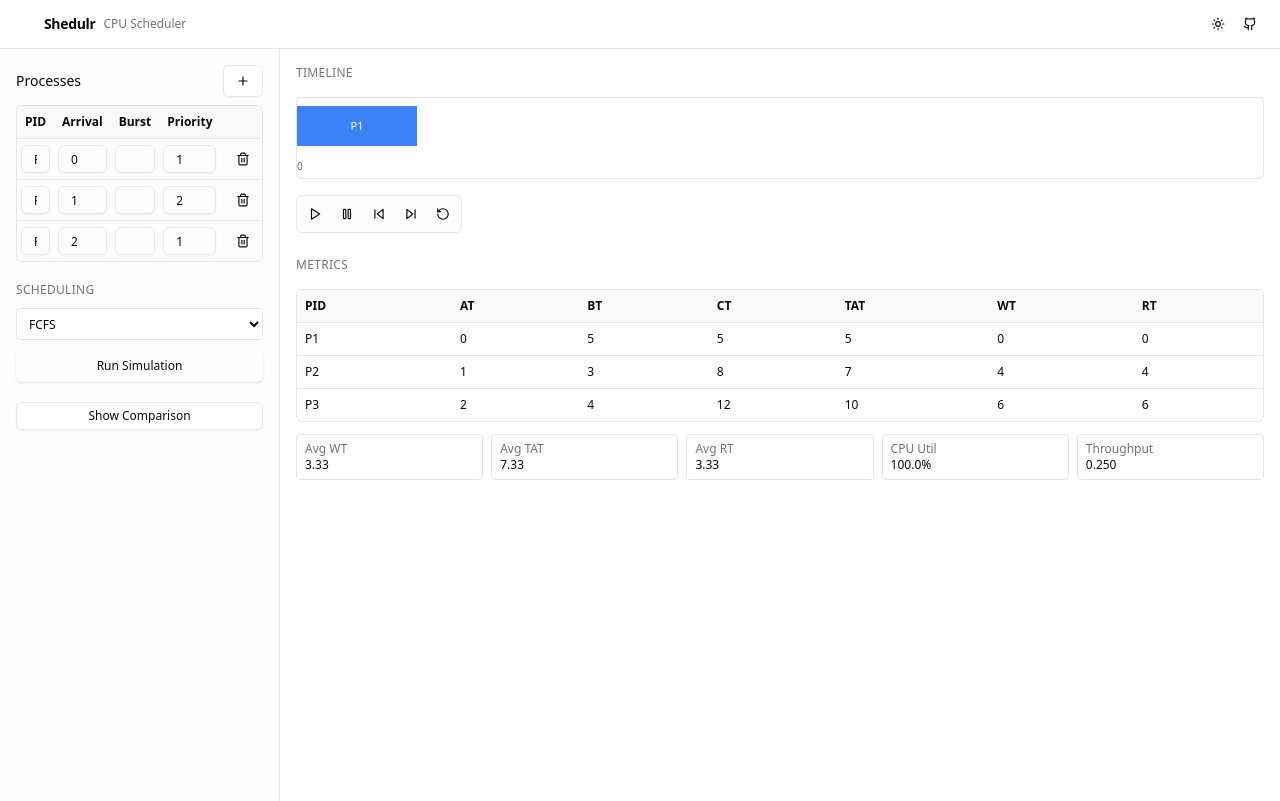
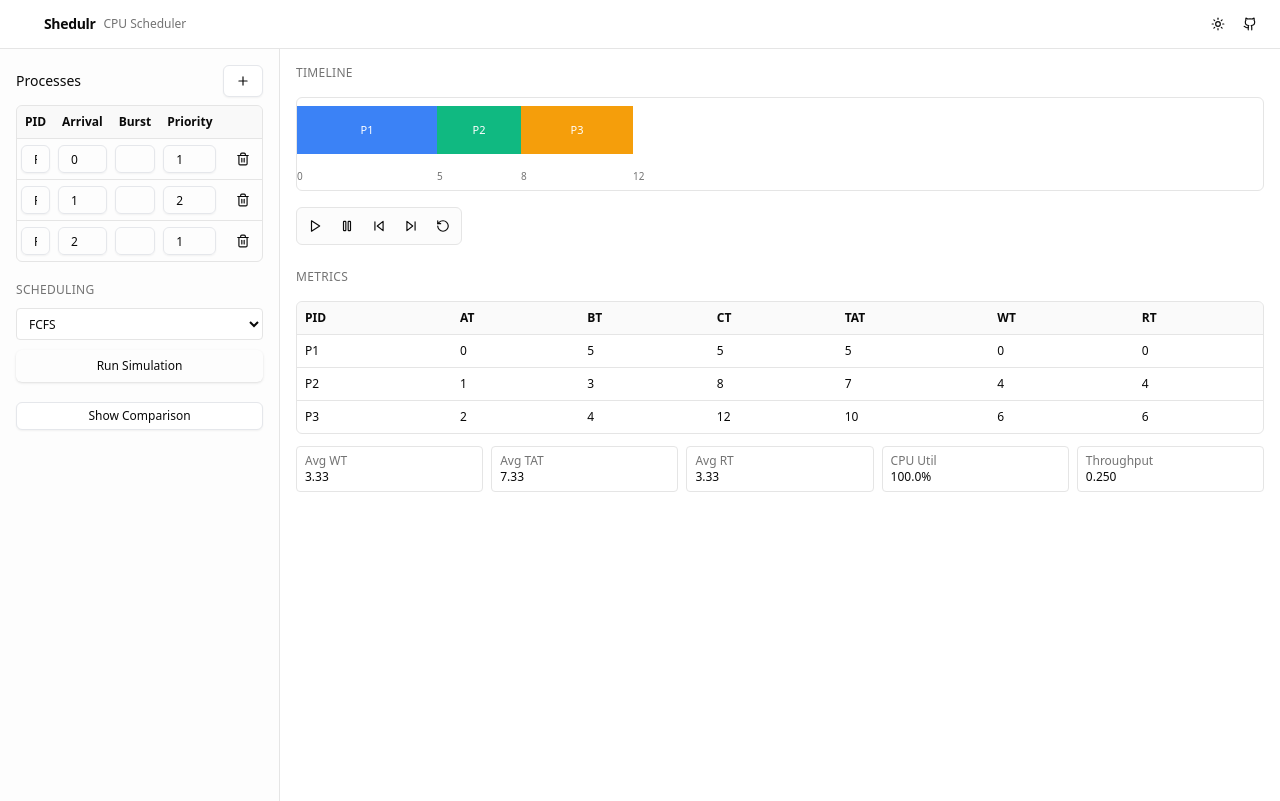
Before and after one commit to Siddhantdotdev/shedulr, a Next.js app: page / in a window 1280 px wide. Both pictures are taken after a click on the button "Run Simulation". Built offline with nearby package versions, Linux system fonts and the light colour scheme.

Commit message:
Fix Gantt chart: show full timeline by default, progressive highlight on playback

```diff
--- a/src/components/gantt-chart/GanttChart.tsx
+++ b/src/components/gantt-chart/GanttChart.tsx
@@ -4,25 +4,70 @@ import { useMemo } from "react";
 
 export function GanttChart() {
   const { result, playbackIndex } = useSimulationStore();
-  const visible = useMemo(() => result?.segments.slice(0, playbackIndex + 1) ?? [], [result, playbackIndex]);
 
-  if (!result) return <div className="h-32 flex items-center justify-center border border-border text-xs text-muted-foreground">Run simulation</div>;
+  if (!result) {
+    return (
+      <div className="h-32 flex items-center justify-center border border-border text-xs text-muted-foreground rounded-md">
+        Run simulation
+      </div>
+    );
+  }
 
-  const scale = 24;
-  const height = 56;
-  const width = Math.max(result.totalTime * scale, 640);
+  const scale = 28;
+  const height = 64;
+  const width = Math.max(result.totalTime * scale + 40, 640);
 
   return (
     <div className="overflow-x-auto border border-border rounded-md bg-background">
-      <svg width={width} height={height + 24} className="block">
-        {visible.map((seg, i) => {
+      <svg width={width} height={height + 28} className="block">
+        {/* Time axis background */}
+        <rect x={0} y={height} width={width} height={28} fill="transparent" />
+
+        {result.segments.map((seg, i) => {
           const x = seg.start * scale;
-          const w = Math.max((seg.end - seg.start) * scale, 1);
+          const w = Math.max((seg.end - seg.start) * scale, 2);
+          const isActive = i <= playbackIndex;
+          const isCurrent = i === playbackIndex;
+
           return (
             <g key={i}>
-              <rect x={x} y={8} width={w} height={height - 16} fill={seg.color} />
-              {w > 20 && <text x={x + w / 2} y={height / 2 + 4} textAnchor="middle" className="fill-white text-[11px] font-medium">{seg.pid}</text>}
-              <text x={x} y={height + 16} className="fill-muted-foreground text-[10px]">{seg.start}</text>
+              <rect
+                x={x}
+                y={8}
+                width={w}
+                height={height - 16}
+                fill={seg.color}
+                opacity={playbackIndex < 0 || isActive ? 1 : 0.35}
+                stroke={isCurrent ? "#fff" : "transparent"}
+                strokeWidth={isCurrent ? 1.5 : 0}
+              />
+              {w > 18 && (
+                <text
+                  x={x + w / 2}
+                  y={height / 2 + 4}
+                  textAnchor="middle"
+                  className="fill-white text-[11px] font-medium pointer-events-none"
+                  opacity={playbackIndex < 0 || isActive ? 1 : 0.5}
+                >
+                  {seg.pid}
+                </text>
+              )}
+              <text
+                x={x}
+                y={height + 18}
+                className="fill-muted-foreground text-[10px]"
+              >
+                {seg.start}
+              </text>
+              {i === result.segments.length - 1 && (
+                <text
+                  x={seg.end * scale}
+                  y={height + 18}
+                  className="fill-muted-foreground text-[10px]"
+                >
+                  {seg.end}
+                </text>
+              )}
             </g>
           );
         })}
--- a/src/hooks/use-playback.ts
+++ b/src/hooks/use-playback.ts
@@ -10,23 +10,37 @@ export function usePlayback() {
     if (!isPlaying || !result) return;
     const id = setInterval(() => {
       setPlaybackIndex(prev => {
-        if (prev >= result.segments.length - 1) {
+        const next = prev < 0 ? 0 : prev + 1;
+        if (next >= result.segments.length) {
           setIsPlaying(false);
-          return prev;
+          return result.segments.length - 1;
         }
-        return prev + 1;
+        return next;
       });
-    }, 600);
+    }, 700);
     return () => clearInterval(id);
   }, [isPlaying, result, setPlaybackIndex, setIsPlaying]);
 
   return {
-    play: () => setIsPlaying(true),
+    play: () => {
+      if (!result) return;
+      if (playbackIndex < 0 || playbackIndex >= result.segments.length - 1) {
+        setPlaybackIndex(0);
+      }
+      setIsPlaying(true);
+    },
     pause: () => setIsPlaying(false),
-    stepForward: () => result && setPlaybackIndex(Math.min(playbackIndex + 1, result.segments.length - 1)),
-    stepBackward: () => setPlaybackIndex(Math.max(playbackIndex - 1, 0)),
+    stepForward: () => {
+      if (!result) return;
+      const next = playbackIndex < 0 ? 0 : Math.min(playbackIndex + 1, result.segments.length - 1);
+      setPlaybackIndex(next);
+    },
+    stepBackward: () => {
+      const next = playbackIndex <= 0 ? -1 : playbackIndex - 1;
+      setPlaybackIndex(next);
+    },
     restart: () => {
-      setPlaybackIndex(0);
+      setPlaybackIndex(-1);
       setIsPlaying(false);
     },
   };
--- a/src/store/simulation-store.ts
+++ b/src/store/simulation-store.ts
@@ -42,7 +42,8 @@ export const useSimulationStore = create<State>((set, get) => ({
   run: () => {
     try {
       const result = simulate(get().processes, { algorithm: get().algorithm, quantum: get().quantum });
-      set({ result, playbackIndex: 0, isPlaying: false });
+      // Show full chart immediately; playbackIndex -1 means "all visible"
+      set({ result, playbackIndex: -1, isPlaying: false });
     } catch (e) {
       console.error(e);
     }
```
